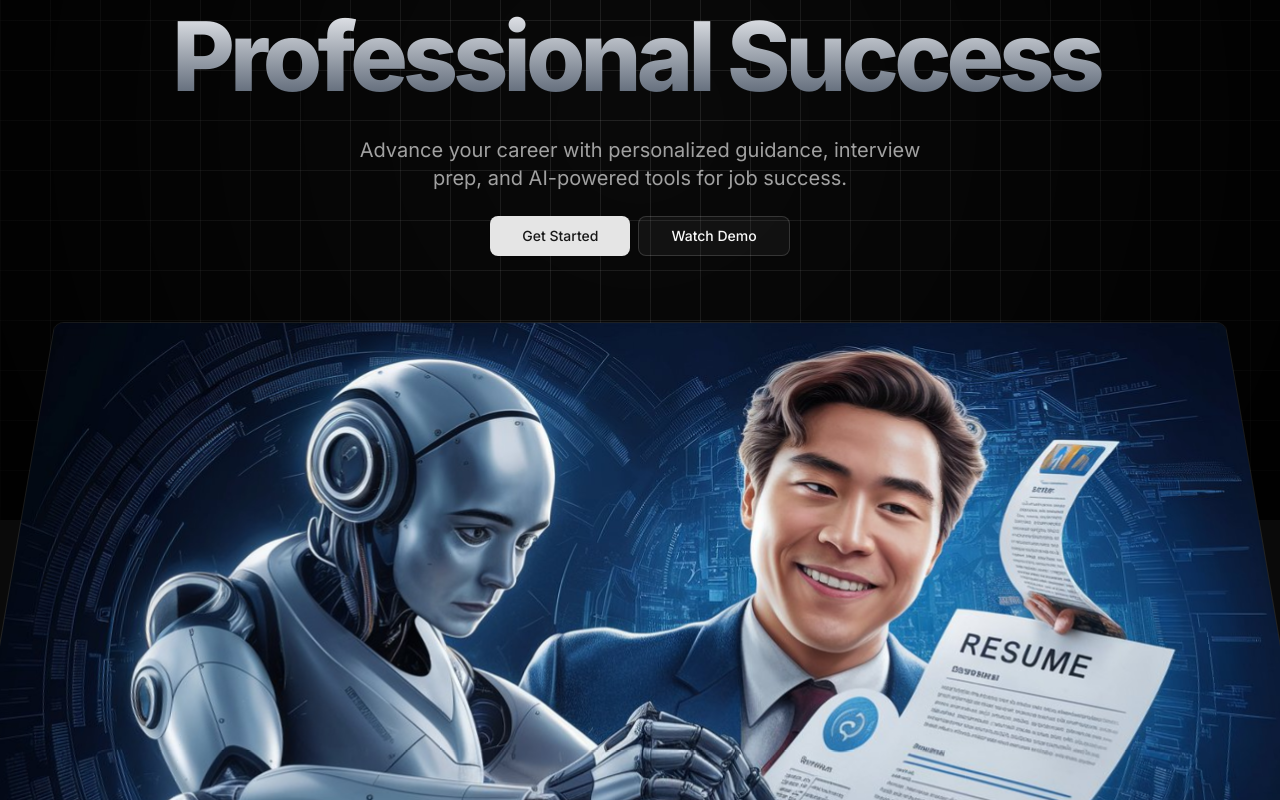
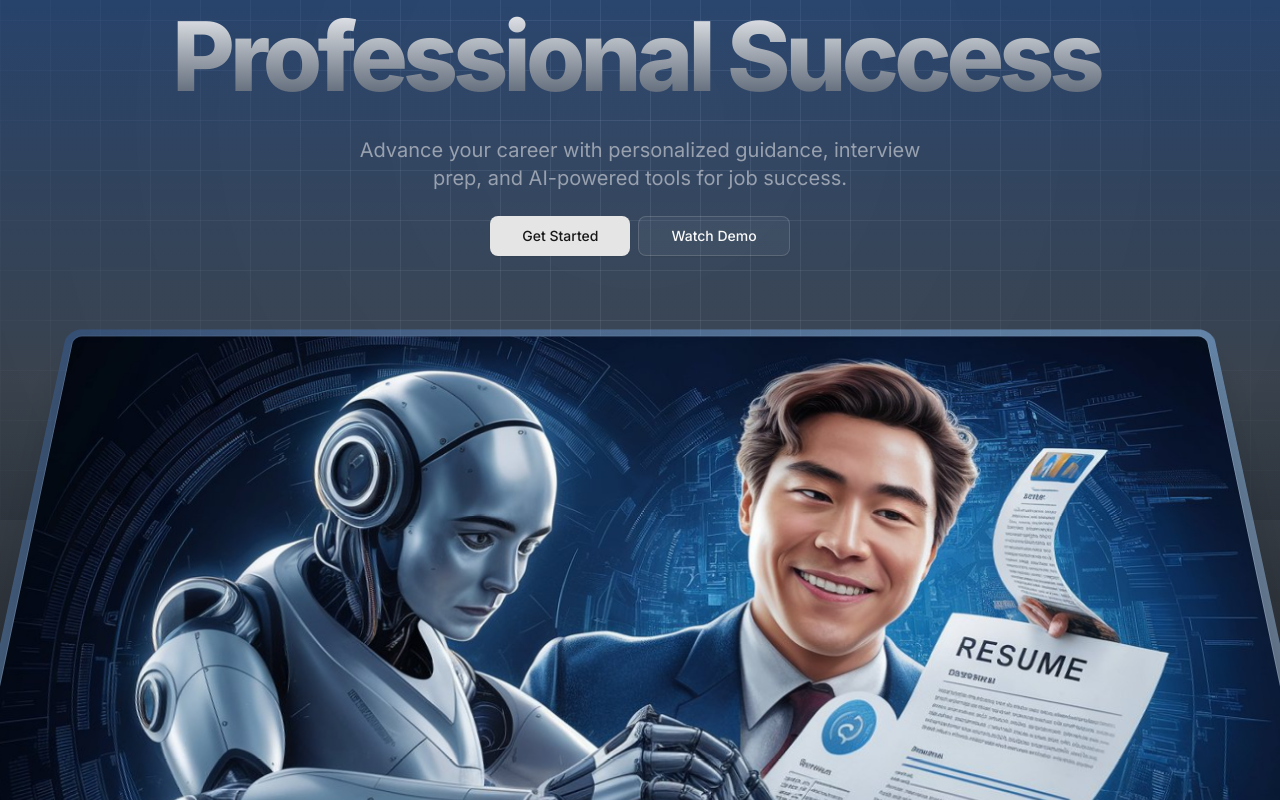
Before and after one commit to jubayerahmmad/AI-Career-Coach, a Next.js app: page / in a window 1280 px wide. Shown: the part 280-1080 px from the top of the page. Built offline with nearby package versions, Linux system fonts and the light colour scheme; no server answers.

Commit message:
refined ui design and starting to build resume builder page

```diff
--- a/src/app/(main)/resume/_components/ResumeBuilder.jsx
+++ b/src/app/(main)/resume/_components/ResumeBuilder.jsx
@@ -1,7 +1,64 @@
 "use client";
 
+import { Button } from "@/components/ui/button";
+import { Tabs, TabsContent, TabsList, TabsTrigger } from "@/components/ui/tabs";
+import { Download, Loader2, Save } from "lucide-react";
+import { useState } from "react";
+
 const ResumeBuilder = ({ initialContent }) => {
-  return <div>ResumeBuilder</div>;
+  const [isGenerating, setIsGenerating] = useState(false);
+  const isSaving = false;
+  const [activeTab, setActiveTab] = useState("edit");
+
+  return (
+    <div className="space-y-2">
+      <div className="flex flex-col md:flex-row justify-between items-center gap-2">
+        <h1 className="font-bold gradient-title text-5xl md:text-6xl">
+          Resume Builder
+        </h1>
+        <div className="space-x-2">
+          <Button variant="destructive">
+            {isSaving ? (
+              <>
+                <Loader2 className="mr-2 h-4 w-4 animate-spin" />
+                Saving...
+              </>
+            ) : (
+              <>
+                <Save className="h-4 w-4" />
+                Save
+              </>
+            )}
+          </Button>
+          <Button>
+            {isGenerating ? (
+              <>
+                <Loader2 className="h-4 w-4 animate-spin" />
+                Generating PDF...
+              </>
+            ) : (
+              <>
+                <Download className="h-4 w-4" />
+                Download PDF
+              </>
+            )}
+          </Button>
+        </div>
+      </div>
+
+      {/* Tabs */}
+      <Tabs defaultValue="edit" value={activeTab} onValueChange={setActiveTab}>
+        <TabsList>
+          <TabsTrigger value="edit">Form</TabsTrigger>
+          <TabsTrigger value="preview">Markdown</TabsTrigger>
+        </TabsList>
+        <TabsContent value="edit">
+          Make changes to your account here.
+        </TabsContent>
+        <TabsContent value="preview">Change your password here.</TabsContent>
+      </Tabs>
+    </div>
+  );
 };
 
 export default ResumeBuilder;
--- a/src/app/globals.css
+++ b/src/app/globals.css
@@ -159,7 +159,7 @@ button {
 }
 
 .hero-image-wrapper {
-  perspective: 1000px;
+  perspective: 800px;
 }
 
 .hero-image {
--- a/src/components/landing-page-components/HeroSection.jsx
+++ b/src/components/landing-page-components/HeroSection.jsx
@@ -36,7 +36,7 @@ const HeroSection = () => {
     return () => window.removeEventListener("scroll", handleScroll);
   }, []);
   return (
-    <section className="w-full pt-36 md:pt-48 pb-10 z-50">
+    <section className="w-full pt-36 md:pt-48 pb-10 z-50 bg-gradient-to-b from-blue-500/50 via-blue-200/30 to-transparent">
       <div className="space-y-6 text-center">
         <div className="space-y-6 mx-auto">
           <h1 className="text-5xl font-bold md:text-6xl lg:text-7xl xl:text-8xl gradient-title animate-gradient">
@@ -44,7 +44,7 @@ const HeroSection = () => {
             <br />
             Professional Success
           </h1>
-          <p className="mx-auto max-w-[600px] text-muted-foreground md:text-xl">
+          <p className="mx-auto max-w-[600px] text-gray-400 md:text-xl">
             Advance your career with personalized guidance, interview prep, and
             AI-powered tools for job success.
           </p>
@@ -63,8 +63,11 @@ const HeroSection = () => {
           </Link>
         </div>
 
-        <div className="hero-image-wrapper">
-          <div ref={imgRef} className="hero-image">
+        <div className="hero-image-wrapper w-fit mx-auto">
+          <div
+            ref={imgRef}
+            className="hero-image p-2 bg-gradient-to-tl from-blue-100/40 via-blue-300/50 to-blue-500/20  rounded-2xl"
+          >
             <Image
               src="/banner.jpeg"
               width={1280}
```
Also changed, not shown: 1 other file (tests, documents, lock files or other folders).
